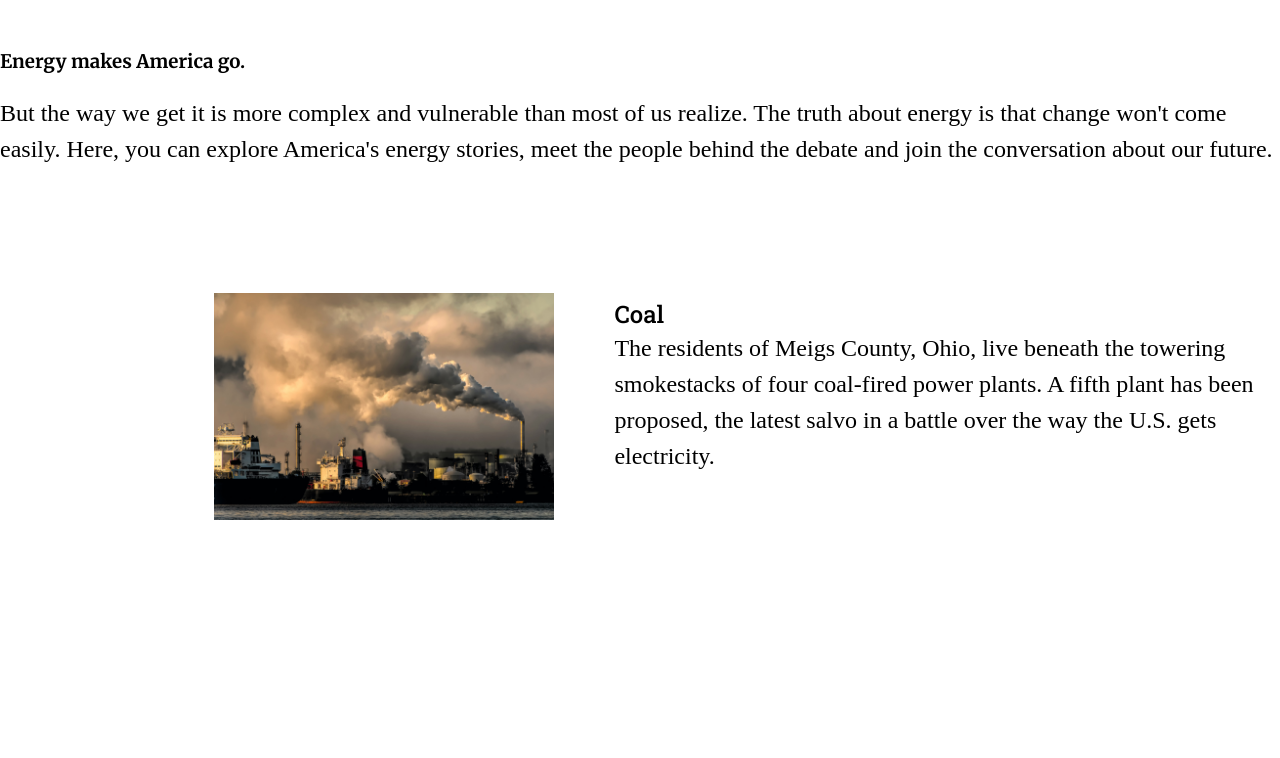
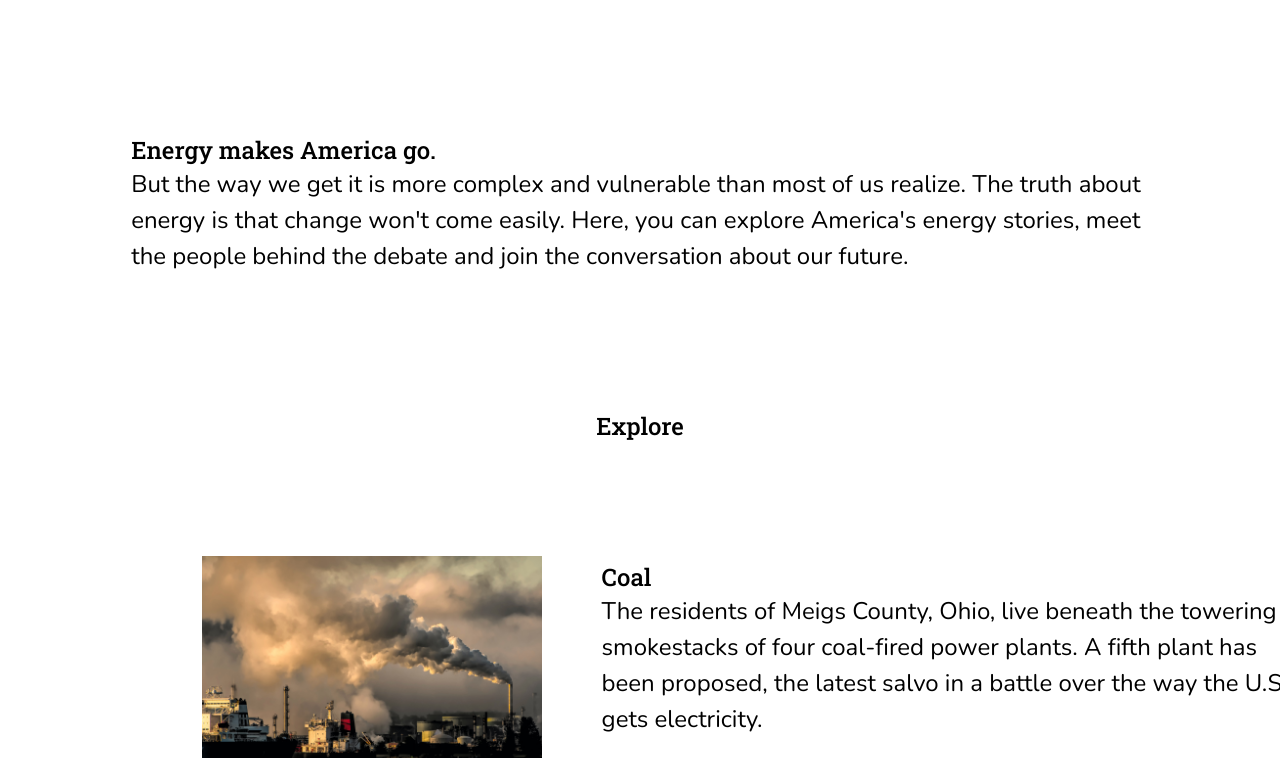
Before and after one commit to alevister/project-two, a plain HTML site: page src/index.html in a window 1280 px wide. Shown: the part 1018-1776 px from the top of the page. Drawn offline with nearby package versions, Linux system fonts and the light colour scheme.

Commit message:
Finish Desktop Home

```diff
--- a/src/css/main.css
+++ b/src/css/main.css
@@ -10,6 +10,7 @@
 /* Decent Defaults */
 p {
   font-size: 1.2rem;
+  font-family: var(--body-font-family);
 }
 h1 {
   margin: 2rem 0 1.38rem;
@@ -134,8 +135,11 @@ header {
   gap: 0 1rem;
 }
 .card {
-  padding: 1rem;
+  padding: 0.2rem;
   margin: 10%;
+}
+.card-1 {
+  text-align: center;
 }
 
 .resize {
--- a/src/index.html
+++ b/src/index.html
@@ -66,8 +66,8 @@
           <main>
             <figure></figure>
             <section class="flex-1">
-              <article>
-                <h1>Energy makes America go.</h1>
+              <article class="card">
+                <h2>Energy makes America go.</h2>
                 <p>
                   But the way we get it is more complex and vulnerable than most
                   of us realize. The truth about energy is that change won't
@@ -75,6 +75,9 @@
                   meet the people behind the debate and join the conversation
                   about our future.
                 </p>
+              </article>
+              <article class="card-1">
+                <h2>Explore</h2>
               </article>
             </section>
           </main>
@@ -85,6 +88,7 @@
       <p>By:Alexis Levister</p>
       <p>https://alevister.github.io/project-two/</p>
     </div>
+
     <section class="flex container">
       <article class="card">
         <img
```
